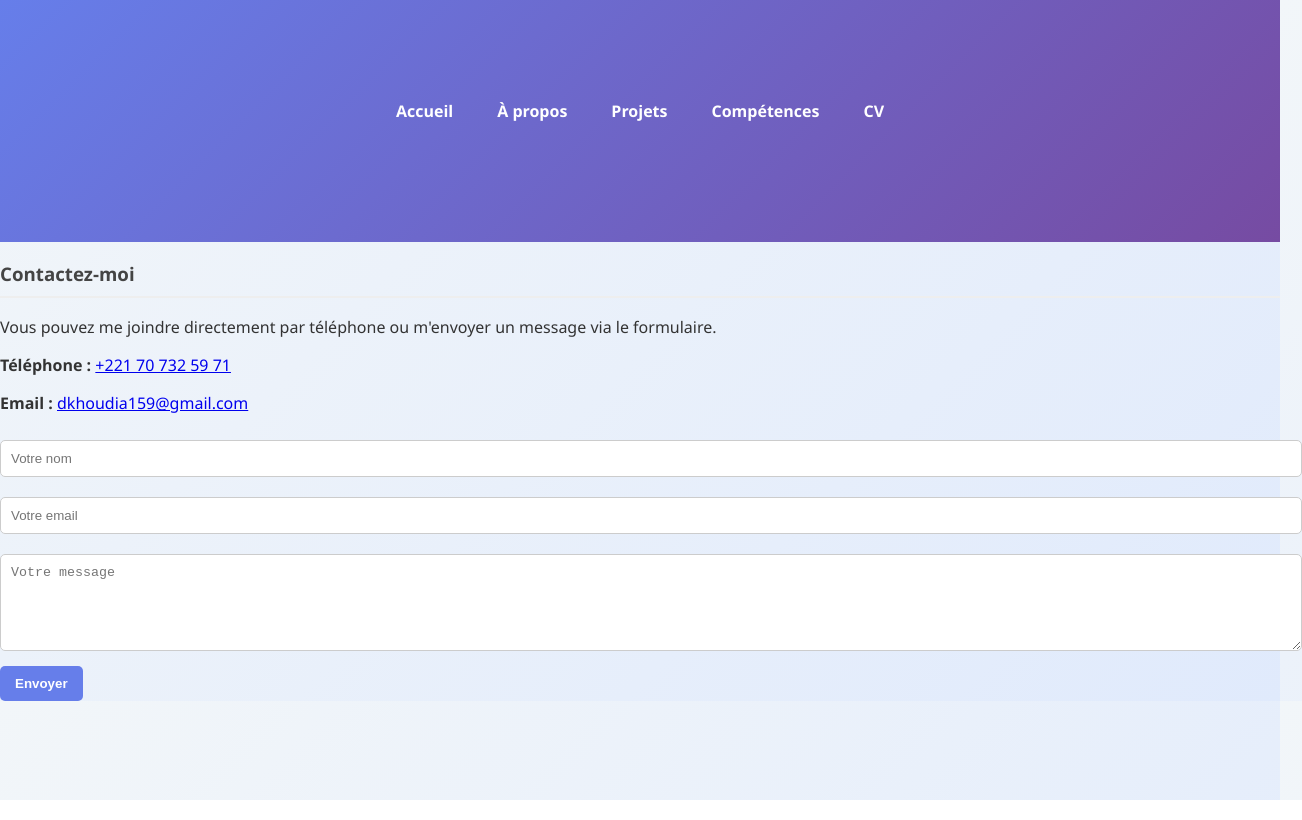
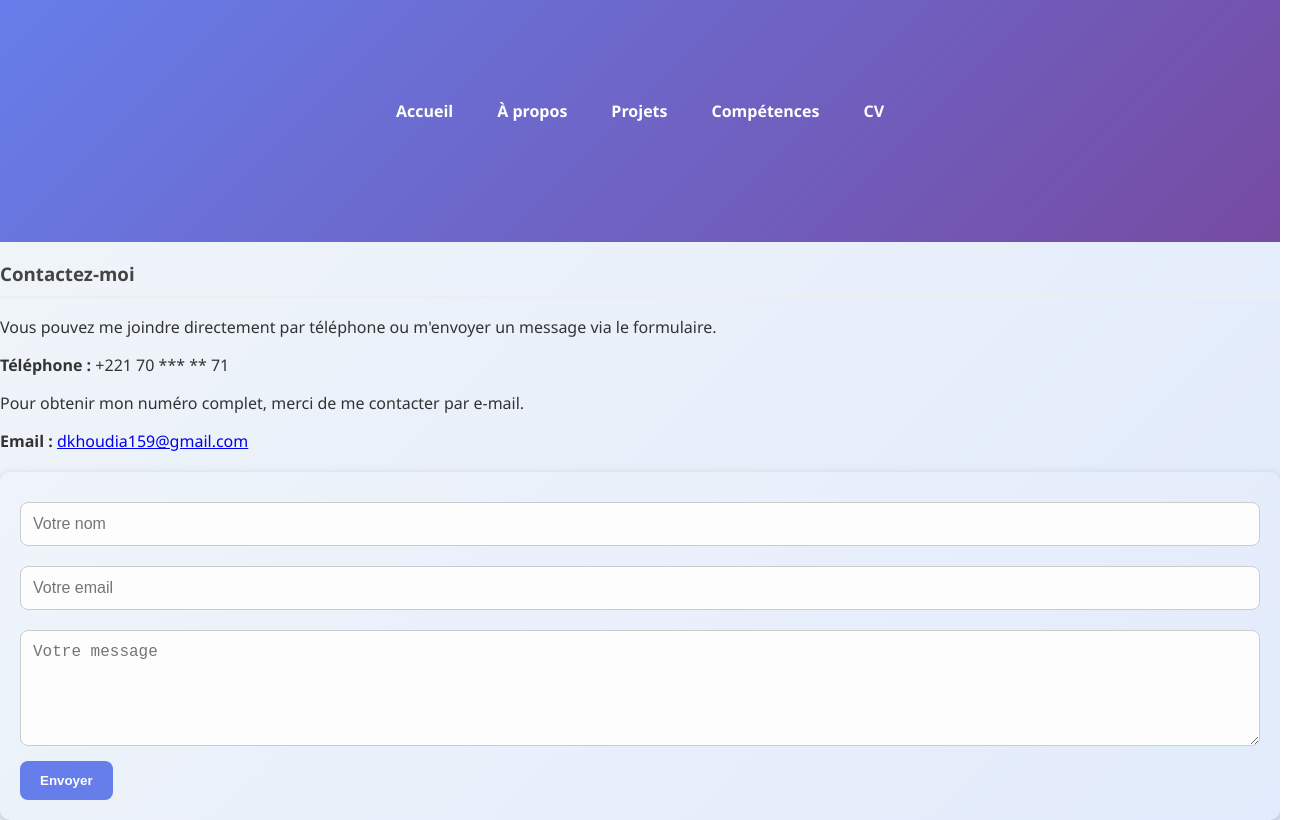
Before and after one commit to mamankhoudia/mamankhoudia.github.io, a plain HTML site: page lien/contact.html in a window 1280 px wide. Shown: the whole page, 1302 px wide, since content can reach past the window. Drawn offline with Linux system fonts and the light colour scheme.

Commit message:
fichier contact

```diff
--- a/css/index.css
+++ b/css/index.css
@@ -197,3 +197,39 @@ main {
   .skills li {
     margin: 8px 0;
   }
+
+
+  form {
+    background: rgba(255, 255, 255, 0.07);
+    padding: 20px;
+    border-radius: 10px;
+    box-shadow: 0 4px 12px rgba(0,0,0,0.2);
+    margin-top: 20px;
+}
+
+form input, form textarea {
+    width: 100%;
+    padding: 12px;
+    margin: 10px 0;
+    border-radius: 8px;
+    border: 1px solid #ccc;
+    background: #fdfdfd;
+    color: #333;
+    font-size: 16px;
+    box-sizing: border-box;
+}
+
+form button {
+    background: #667eea;
+    color: white;
+    padding: 12px 20px;
+    border: none;
+    border-radius: 8px;
+    font-weight: bold;
+    cursor: pointer;
+    transition: background 0.3s ease;
+}
+
+form button:hover {
+    background: #5a67d8;
+}
--- a/lien/contact.html
+++ b/lien/contact.html
@@ -22,13 +22,17 @@
         <h3>Contactez-moi</h3>
         <p>Vous pouvez me joindre directement par téléphone ou m'envoyer un message via le formulaire.</p>
 
-        <p><strong>Téléphone :</strong> <a href="tel:+221707325971">+221 70 732 59 71</a></p>
+        <!-- Numéro partiellement masqué -->
+        <p><strong>Téléphone :</strong> +221 70 *** ** 71</p>
+        <p>Pour obtenir mon numéro complet, merci de me contacter par e-mail.</p>
+
         <p><strong>Email :</strong> <a href="mailto:dkhoudia159@gmail.com">dkhoudia159@gmail.com</a></p>
 
-        <form>
-            <input type="text" placeholder="Votre nom" required>
-            <input type="email" placeholder="Votre email" required>
-            <textarea placeholder="Votre message" rows="5" required></textarea>
+        <form action="https://formspree.io/f/xyzwaqdj" method="POST">
+            <input type="text" name="name" placeholder="Votre nom" required>
+            <input type="email" name="email" placeholder="Votre email" required>
+            <textarea name="message" placeholder="Votre message" rows="5" required></textarea>
+            <input type="hidden" name="_captcha" value="false">
             <button type="submit">Envoyer</button>
         </form>
     </section>
```
